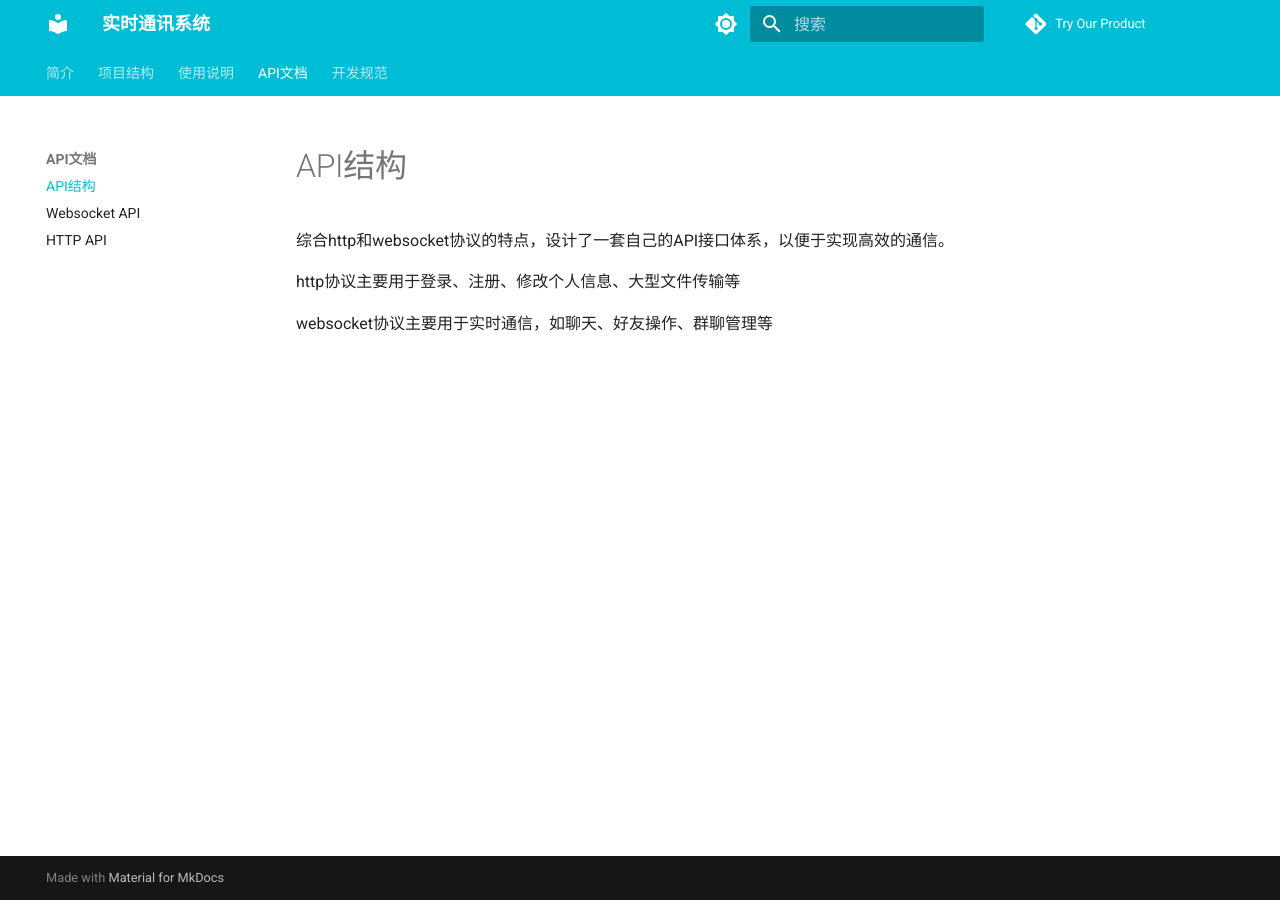
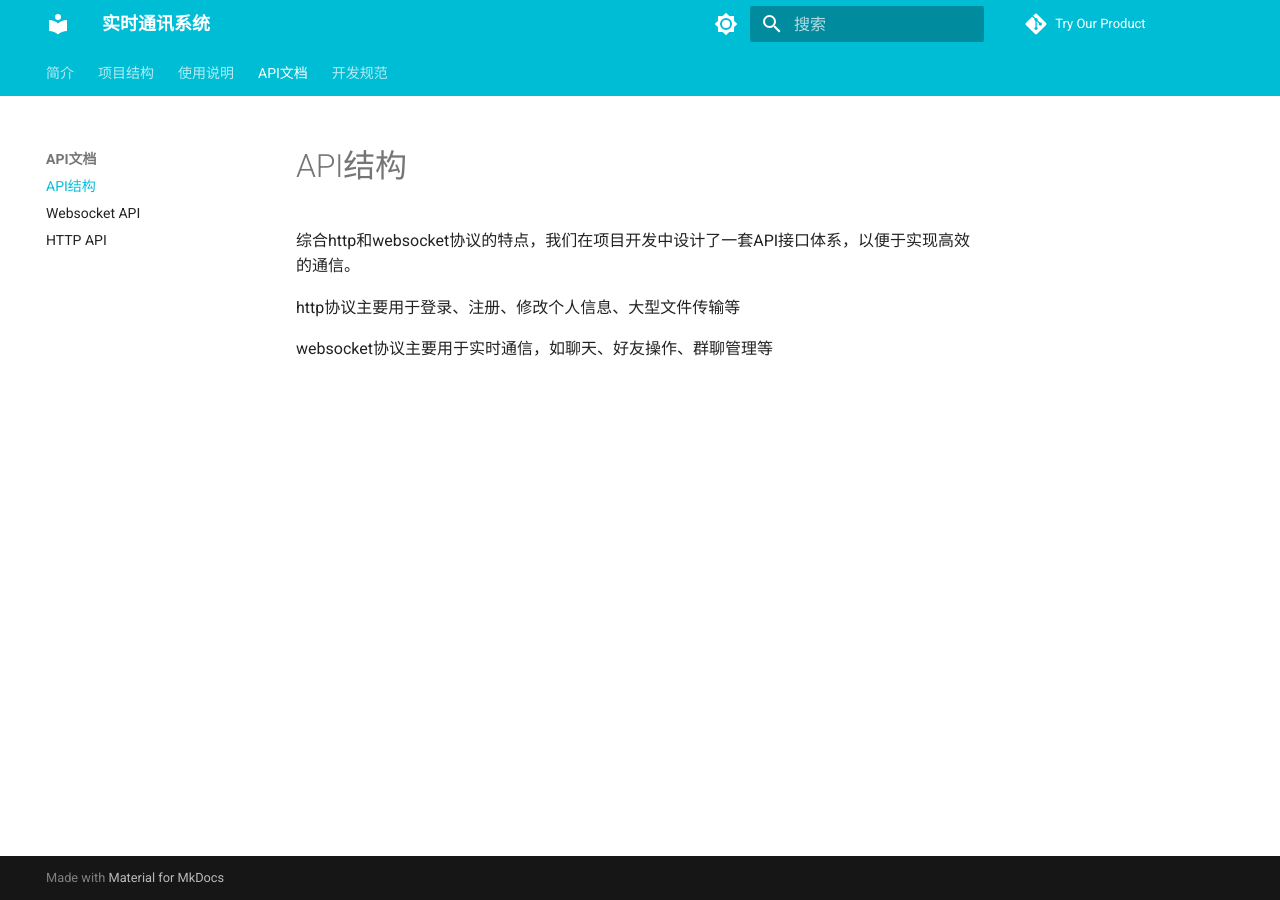
Before and after one commit to riscv-im/im-docs, an MkDocs documentation site: the page built from docs/protocol.md, in a window 1280 px wide. Built offline with MkDocs 1.6.1 and Material for MkDocs 9.7.7, drawn with Linux system fonts in a browser that asks for light colours; some web fonts are replaced.

Commit message:
自动提交

```diff
--- a/docs/protocol.md
+++ b/docs/protocol.md
@@ -1,6 +1,6 @@
 # API结构
 
-综合http和websocket协议的特点，设计了一套自己的API接口体系，以便于实现高效的通信。
+综合http和websocket协议的特点，我们在项目开发中设计了一套API接口体系，以便于实现高效的通信。
 
 http协议主要用于登录、注册、修改个人信息、大型文件传输等
 
```
